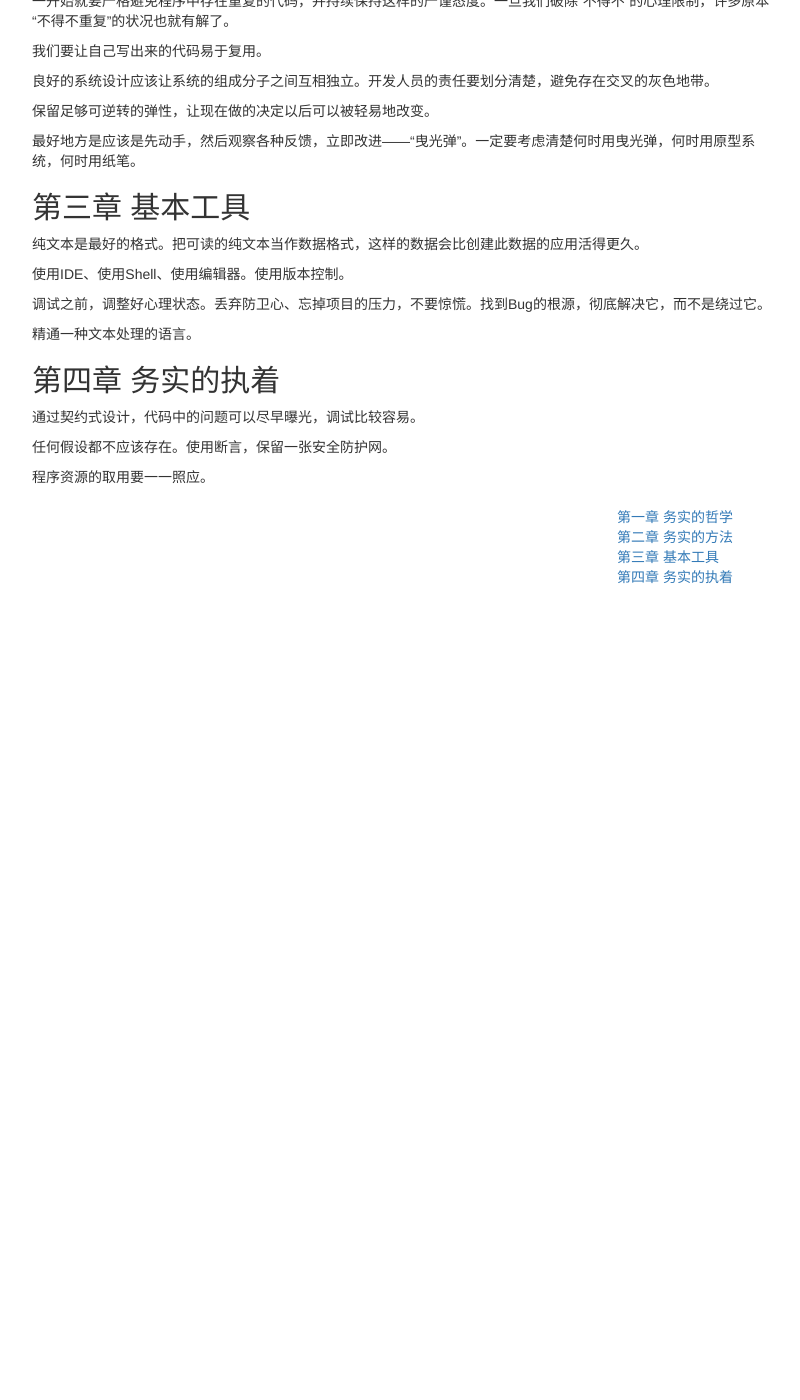
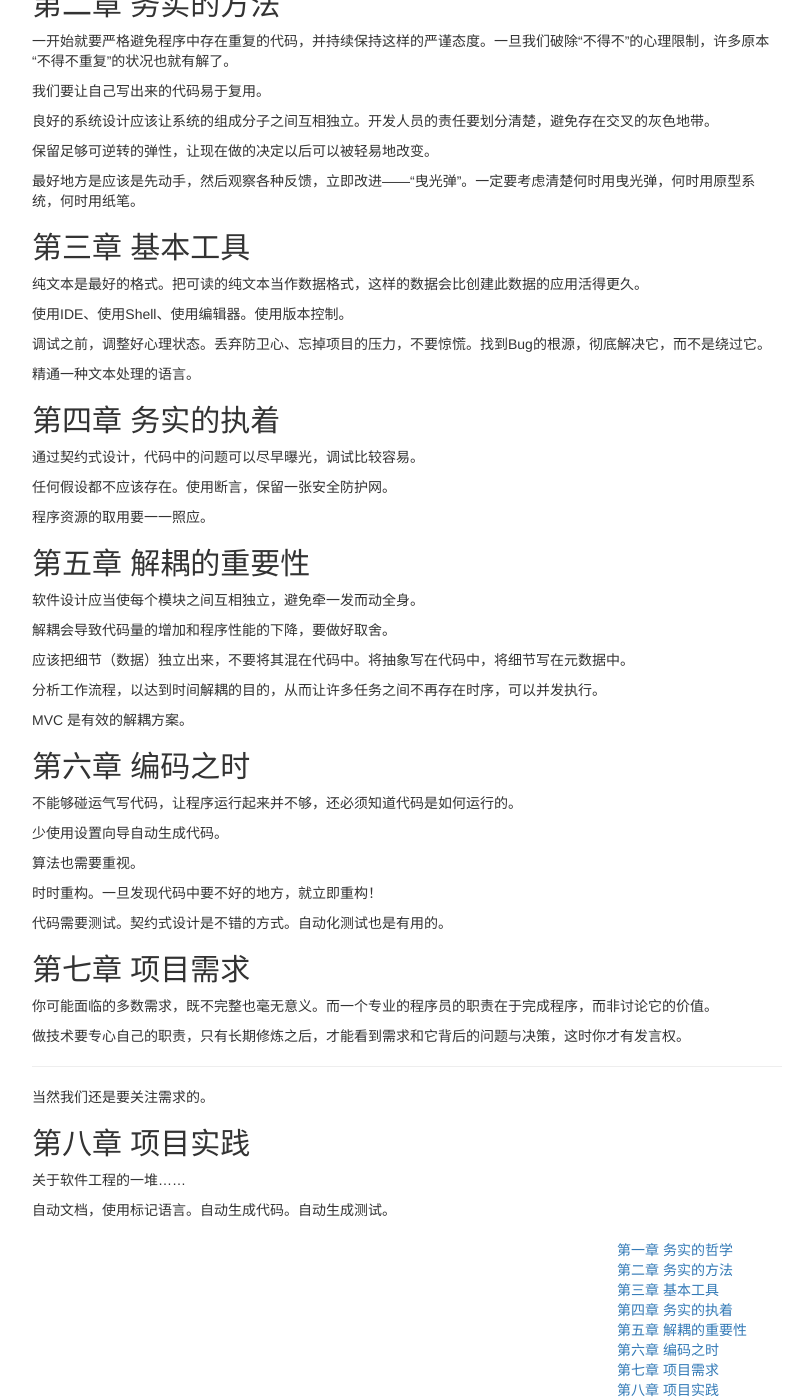
Before and after one commit to kingfree/kingfree.github.io, a Jekyll site: the page built from books/the-pragmatic-programmer.md, in a window 1280 px wide and 1400 px high, scrolled down 775 px. Shown: the whole window, without its empty margins (428-1228 px from the left). Built offline with Jekyll 4.4.1, drawn with Linux system fonts in a browser that asks for light colours; nearby versions of some CDN libraries; library files that are not in the unit come from our copies; before the commit the page ends 1362 px from its top, so only the background shows below that; some of the changed text lies outside the part shown.

Commit message:
pragmatic programmer

```diff
--- a/books/the-pragmatic-programmer.md
+++ b/books/the-pragmatic-programmer.md
@@ -5,9 +5,10 @@ tagline: 从小工到专家
 group: book
 etitle: "The Pragmatic Progrrammer: Form Journeyman to Master"
 date: 2015-3-8
+update: 2015-3-10
 ---
 
-这本书我看的是电子工业出版社的评注版和翻译版。这里主要摘录蔡学镛和周爱民的评注版。
+书是 2000年的东西了，但其中的思想并不过时。这本书我看的是电子工业出版社的评注版和翻译版。这里主要摘录蔡学镛和周爱民的评注版，他从批判的视角重新审视了书中一些并不合适的观点。我认为，对于这些观点的冲突，应该从中看到其共性，思考后谨慎行事。
 
 ## 第一章 务实的哲学
 
@@ -71,3 +72,43 @@ date: 2015-3-8
 任何假设都不应该存在。使用断言，保留一张安全防护网。
 
 程序资源的取用要一一照应。
+
+## 第五章 解耦的重要性
+
+软件设计应当使每个模块之间互相独立，避免牵一发而动全身。
+
+解耦会导致代码量的增加和程序性能的下降，要做好取舍。
+
+应该把细节（数据）独立出来，不要将其混在代码中。将抽象写在代码中，将细节写在元数据中。
+
+分析工作流程，以达到时间解耦的目的，从而让许多任务之间不再存在时序，可以并发执行。
+
+MVC 是有效的解耦方案。
+
+## 第六章 编码之时
+
+不能够碰运气写代码，让程序运行起来并不够，还必须知道代码是如何运行的。
+
+少使用设置向导自动生成代码。
+
+算法也需要重视。
+
+时时重构。一旦发现代码中要不好的地方，就立即重构！
+
+代码需要测试。契约式设计是不错的方式。自动化测试也是有用的。
+
+## 第七章 项目需求
+
+你可能面临的多数需求，既不完整也毫无意义。而一个专业的程序员的职责在于完成程序，而非讨论它的价值。
+
+做技术要专心自己的职责，只有长期修炼之后，才能看到需求和它背后的问题与决策，这时你才有发言权。
+
+-----
+
+当然我们还是要关注需求的。
+
+## 第八章 项目实践
+
+关于软件工程的一堆……
+
+自动文档，使用标记语言。自动生成代码。自动生成测试。
```
